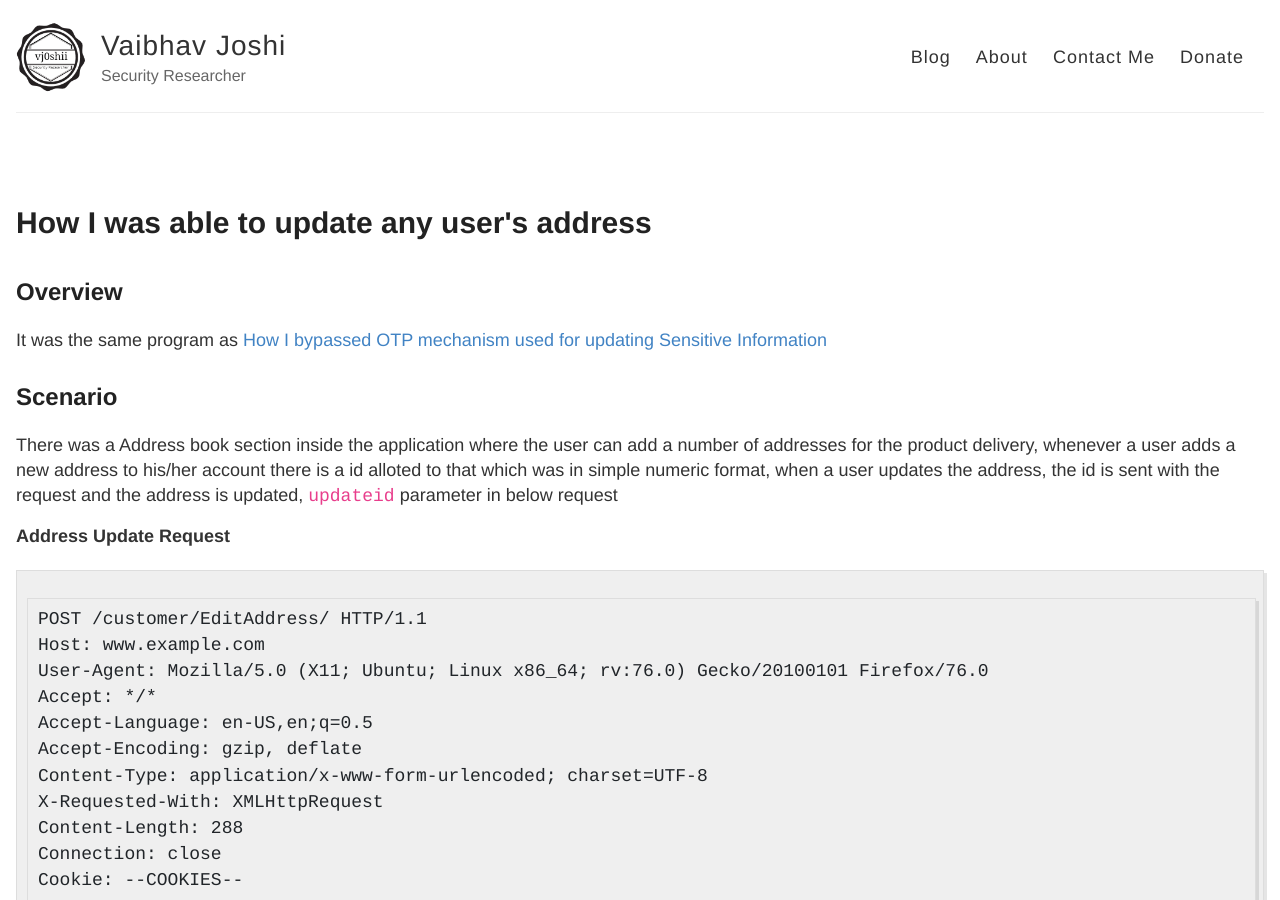
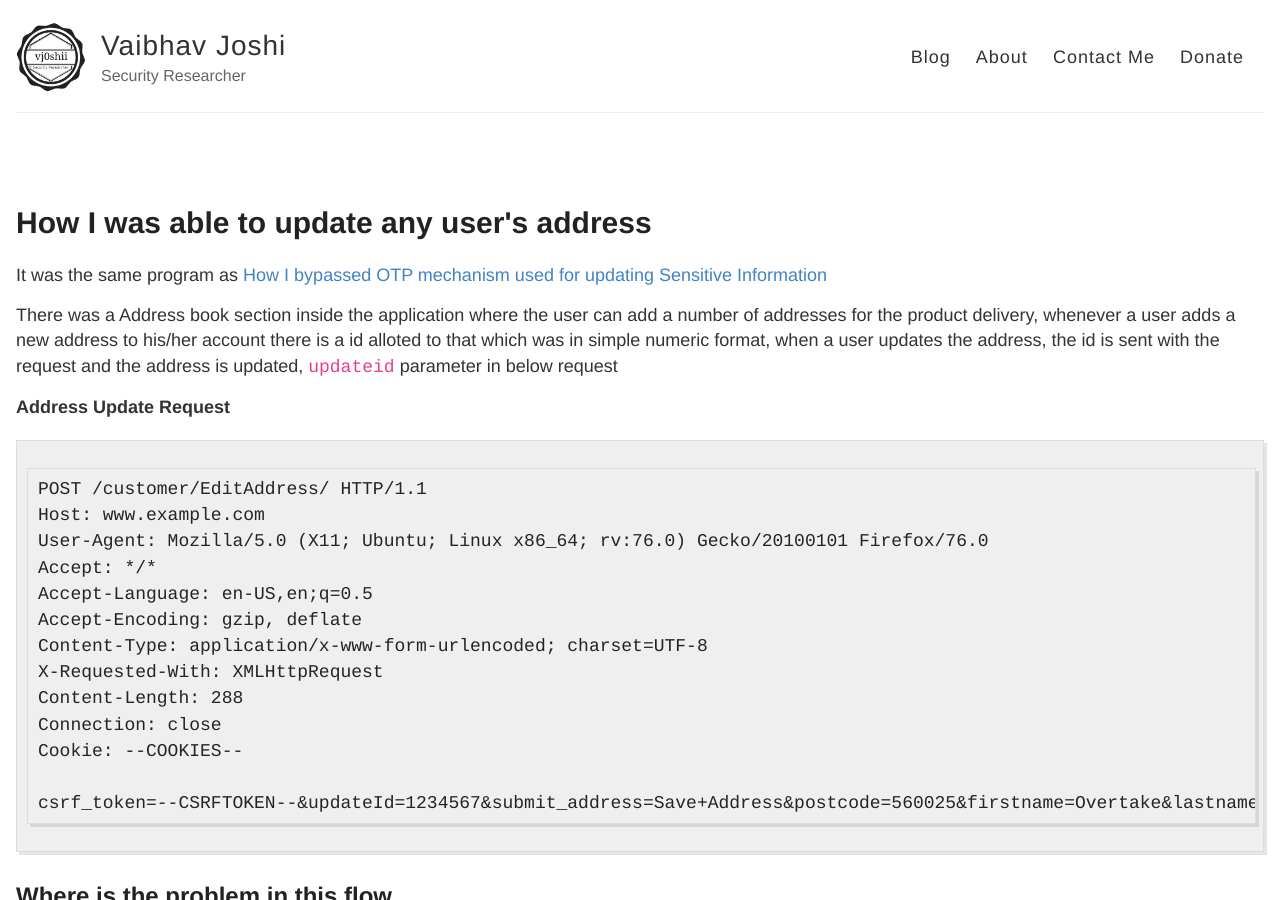
Before and after one commit to vj0shii/vj0shii.github.io, a Jekyll site: the page built from _posts/2020-6-2-updating-address-of any-user.md, in a window 1280 px wide and 900 px high. Built offline with Jekyll 4.4.1, drawn with Linux system fonts in a browser that asks for light colours.

Commit message:
Update 2020-6-2-updating-address-of any-user.md

```diff
--- a/_posts/2020-6-2-updating-address-of any-user.md
+++ b/_posts/2020-6-2-updating-address-of any-user.md
@@ -2,11 +2,7 @@
 layout: post
 title: How I was able to update any user's address
 ---
-## Overview
-
 It was the same program as [How I bypassed OTP mechanism used for updating Sensitive Information](https://vj0shii.github.io/bypass-otp-mechanism-on-updating-sensitive-information/)
-
-## Scenario
 
 There was a Address book section inside the application where the user can add a number of addresses for the product delivery<!--more-->, whenever a user adds a new address to his/her account there is a id alloted to that which was in simple numeric format, when a user updates the address, the id is sent with the request and the address is updated, `updateid` parameter in below request
 
```
